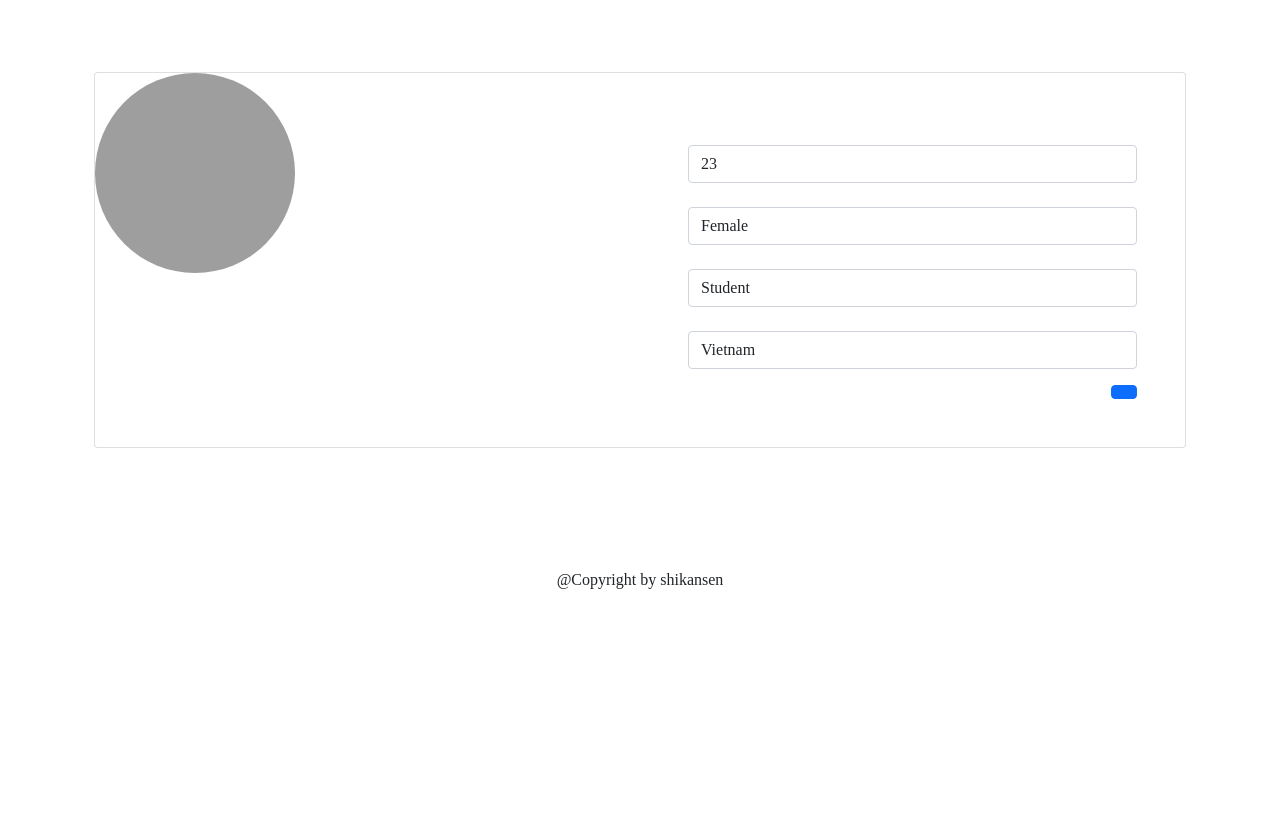
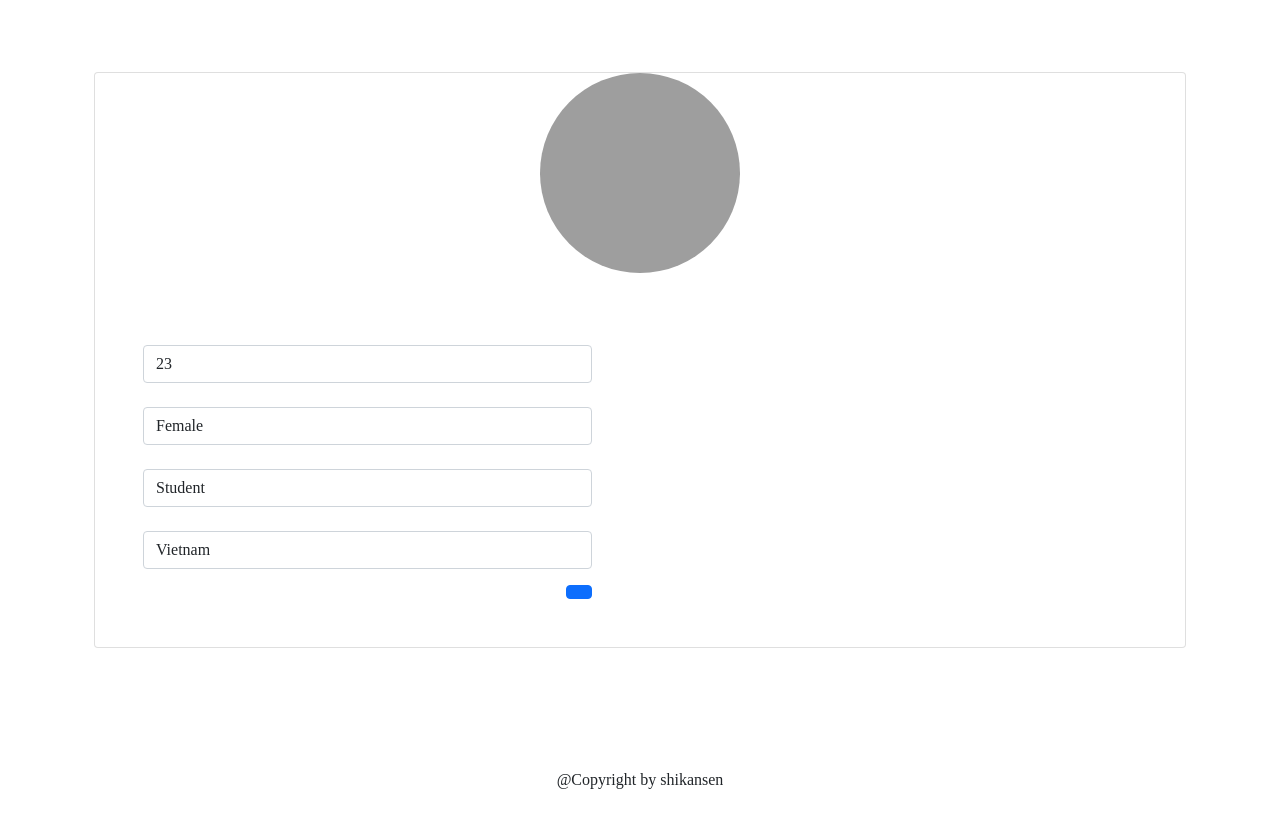
Before and after one commit to mkwkk/shinkansen, a Flask app: template website/templates/update_profile.html in a window 1280 px wide. Shown: the part 80-920 px from the top of the page. Before the commit the page ends 669 px from the top, so only its background shows below. Run offline with Flask 2, Linux system fonts and the light colour scheme; the template is opened without the code that fills it: values that come from a table or form of the project are taken from there, others are empty; data comes from the database, SQL or seed files in the repository; parts of the project's set-up code (start-up, migrations or seed data) failed here and were passed over; some libraries are stand-ins or nearby versions; grey boxes are pictures that could not be loaded.

Commit message:
update css profile

```diff
--- a/website/templates/category.html
+++ b/website/templates/category.html
@@ -7,7 +7,7 @@
 </div>
 <div class="list-category">
   <div class="row">
-    {%for i in list_category.categories %}
+    {% for i in list_category.categories %}
     <div class="col-lg-4 col-md-5 col-sm-12">
       <div class="card text-center" style="margin: 20px 0px;">
         <img src="{{ url_for('static', filename='images/') }}{{i.img}}.jpg" class="card-img-top" alt="..." height="300px">
--- a/website/templates/update_profile.html
+++ b/website/templates/update_profile.html
@@ -17,14 +17,14 @@
         <div class="col">
           <div class="card card-registration my-4">
             <div class="row g-0">
-              <div class="col-xl-6 d-none d-xl-block">
+              <div class="col-12 text-center">
 
                   {% if user.avatar is none or user.avatar == "" %}
                   <img id="avatar" src="https://mdbcdn.b-cdn.net/img/Photos/new-templates/bootstrap-chat/ava3.webp" alt="avatar"
-                  class="rounded-circle" style="width: 200px; height: 200px; object-fit: cover;">
+                  class="rounded-circle text-center" style="width: 200px; height: 200px; object-fit: cover;">
                   {% else %}
                   <img id="avatar" src="{{user.avatar}}" alt="avatar"
-                  class="rounded-circle" style="width: 200px; height: 200px; object-fit: cover;">
+                  class="rounded-circle text-center" style="width: 200px; height: 200px; object-fit: cover;">
                   {% endif %}
 
               </div>
```
